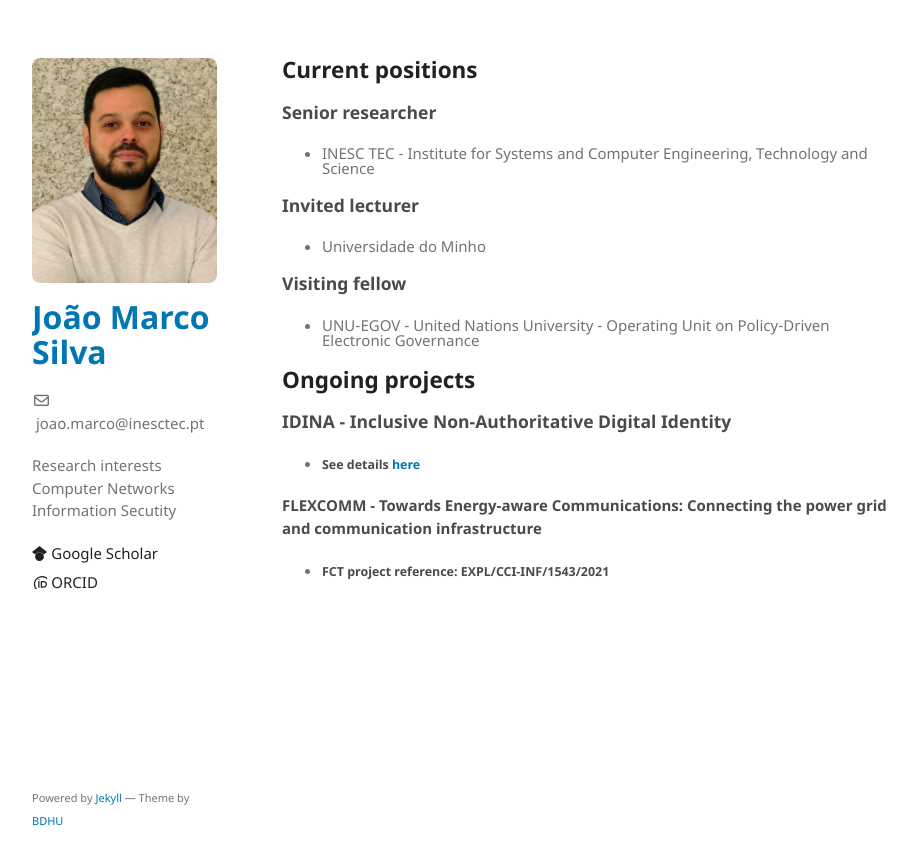
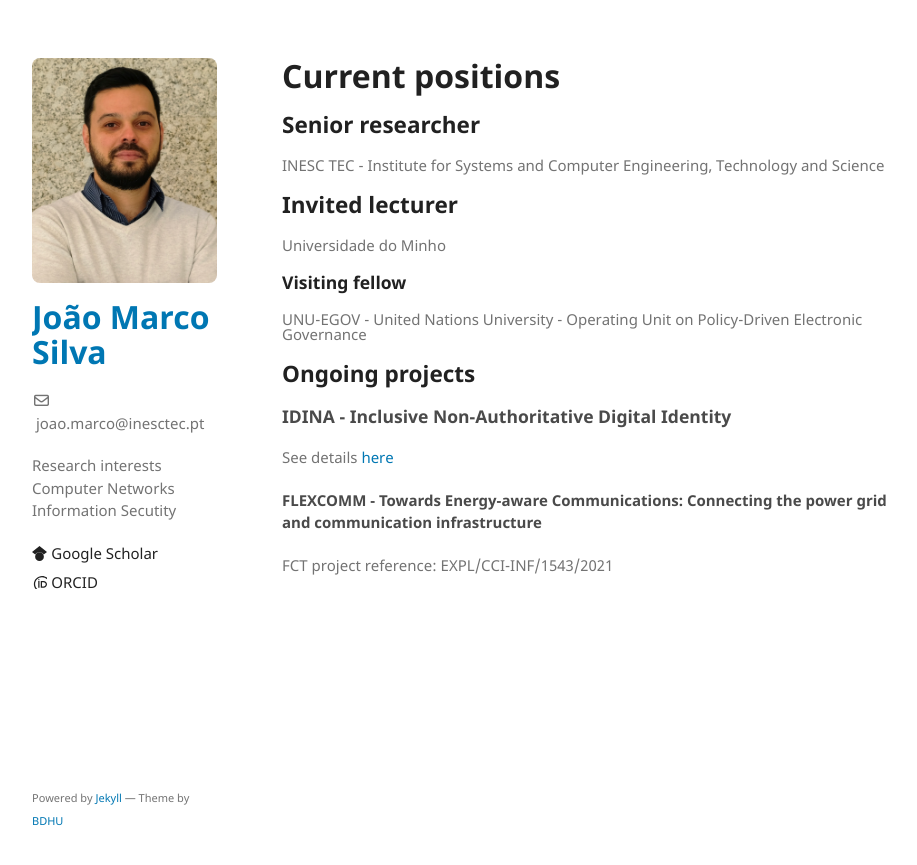
Before and after one commit to jotamarco/jotamarco.github.io, a Jekyll site: the page built from index.md, in a window 1280 px wide. Shown: the top 865 px of the page, without its empty margins (178-1095 px from the left). Built offline with Jekyll 4.4.1, drawn with Linux system fonts in a browser that asks for light colours.

Commit message:
Layout comparativo

```diff
--- a/index.md
+++ b/index.md
@@ -2,21 +2,21 @@
 layout: default
 ---
 
-## **Current positions**
+# **Current positions**
 
-### Senior researcher
-- <p style="line-height: 1.0;">INESC TEC - Institute for Systems and Computer Engineering, Technology and Science</p>
+## **Senior researcher**
+<p style="line-height: 1.0;">INESC TEC - Institute for Systems and Computer Engineering, Technology and Science</p>
 
-### Invited lecturer
-- <p style="line-height: 1.0;">Universidade do Minho</p>
+## **Invited lecturer**
+<p style="line-height: 1.0;">Universidade do Minho</p>
 
-### Visiting fellow
-- <p style="line-height: 1.0;">UNU-EGOV - United Nations University - Operating Unit on Policy-Driven Electronic Governance</p>
+### **Visiting fellow**
+<p style="line-height: 1.0;">UNU-EGOV - United Nations University - Operating Unit on Policy-Driven Electronic Governance</p>
 
 ## **Ongoing projects**
 
 ### IDINA - Inclusive Non-Authoritative Digital Identity
-- ##### See details [here](https://idina.network/)
+See details [here](https://idina.network/)
 
 #### FLEXCOMM - Towards Energy-aware Communications: Connecting the power grid and communication infrastructure
-- ##### FCT project reference: EXPL/CCI-INF/1543/2021
+FCT project reference: EXPL/CCI-INF/1543/2021
```
